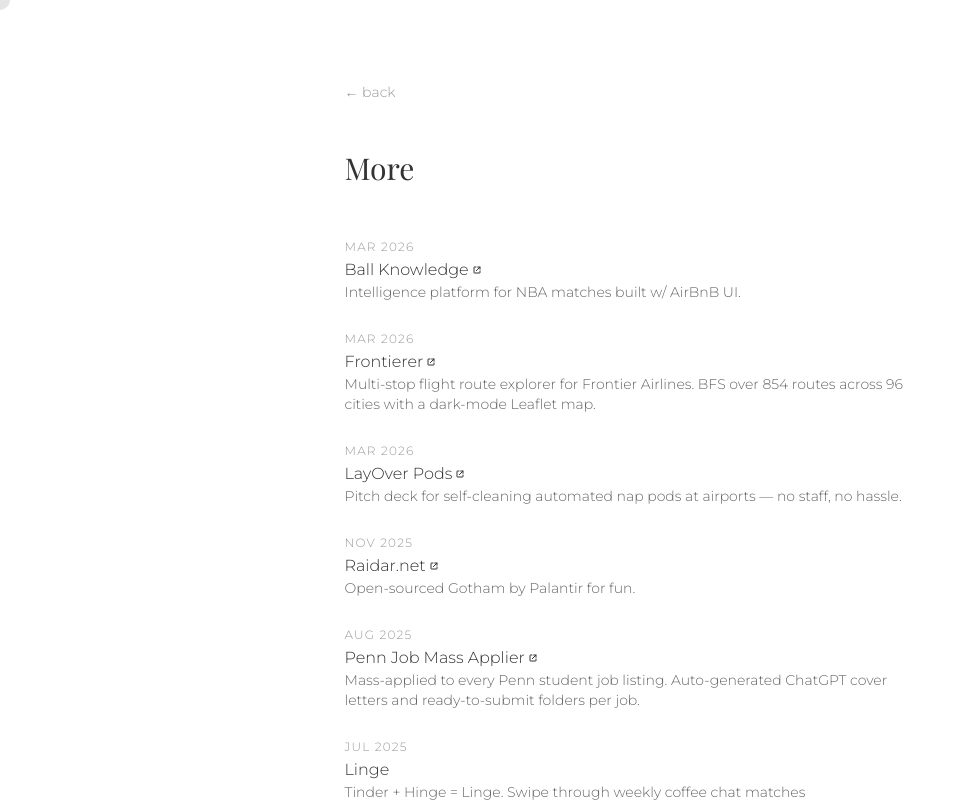
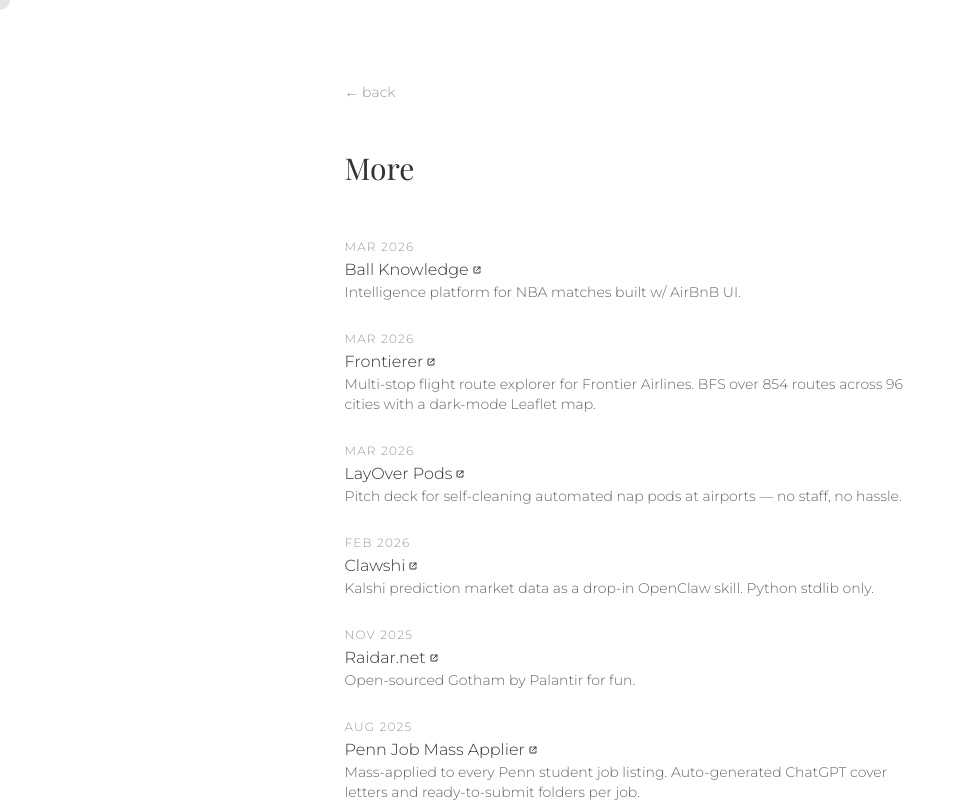
Before and after one commit to Mootbing/Portfolio.JasonXu.me, a Next.js app: page /more in a window 1280 px wide. Shown: the top 802 px of the page, without its empty margins (0-966 px from the left). Built offline with nearby package versions, Linux system fonts and the light colour scheme; a web font is replaced by a local one.

Commit message:
add Clawshi (Feb 2026) to /more

```diff
--- a/app/more/page.tsx
+++ b/app/more/page.tsx
@@ -2,6 +2,7 @@ const ARCHIVES = [
   { year: "Mar 2026", title: "Ball Knowledge", description: "Intelligence platform for NBA matches built w/ AirBnB UI.", link: "https://ball-knowledge-theta.vercel.app/", tags: ["Next", "REST API", "Ticketmaster API"] },
   { year: "Mar 2026", title: "Frontierer", description: "Multi-stop flight route explorer for Frontier Airlines. BFS over 854 routes across 96 cities with a dark-mode Leaflet map.", link: "https://github.com/Mootbing/Frontierer", tags: ["Next", "Leaflet", "TypeScript"] },
   { year: "Mar 2026", title: "LayOver Pods", description: "Pitch deck for self-cleaning automated nap pods at airports — no staff, no hassle.", link: "https://mootbing.github.io/Layover/", tags: ["HTML", "Deck"] },
+  { year: "Feb 2026", title: "Clawshi", description: "Kalshi prediction market data as a drop-in OpenClaw skill. Python stdlib only.", link: "https://github.com/Mootbing/Clawshi", tags: ["Python", "OpenClaw"] },
   { year: "Nov 2025", title: "Raidar.net", description: "Open-sourced Gotham by Palantir for fun.", link: "https://raidar.net/", tags: ["Next", "OpenSky API"] },
   { year: "Aug 2025", title: "Penn Job Mass Applier", description: "Mass-applied to every Penn student job listing. Auto-generated ChatGPT cover letters and ready-to-submit folders per job.", link: "https://www.instagram.com/reel/DNt4TMsXOYx/", tags: ["Python", "Tkinter", "OpenAI"] },
   { year: "Jul 2025", title: "Linge", description: "Tinder + Hinge = Linge. Swipe through weekly coffee chat matches", link: "", tags: ["Flutter", "Supabase", "Clado"] },
```
